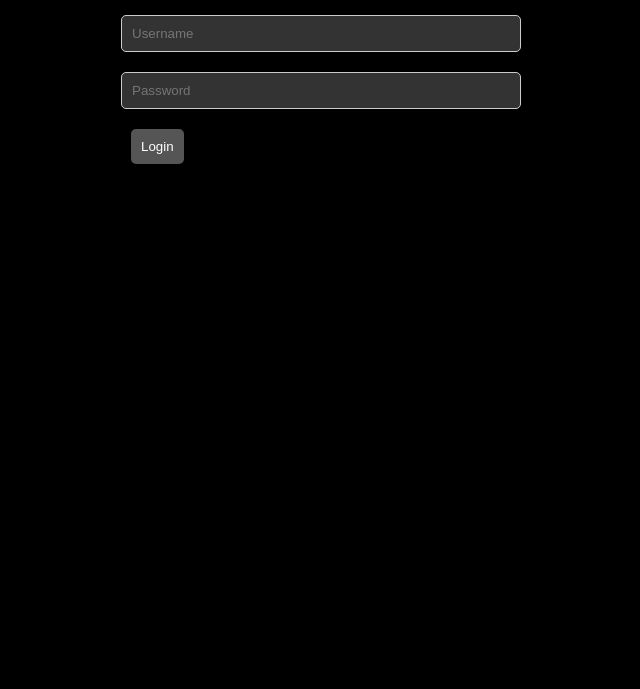
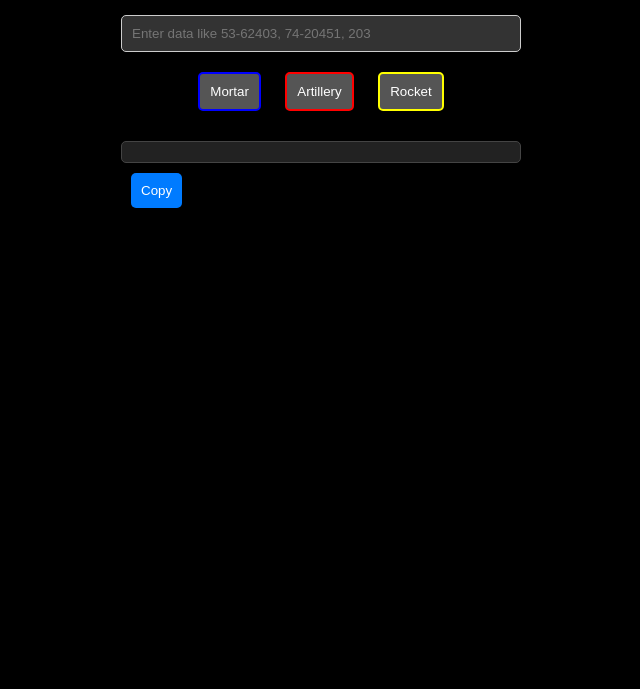
Before and after one commit to Andrii-Kniaziev/azalea, a plain HTML site: page index.html in a window 1280 px wide. Shown: the part 111-800 px from the top of the page, without its empty margins (319-959 px from the left). Drawn offline with Linux system fonts and the light colour scheme.

Commit message:
remove login form

```diff
--- a/index.css
+++ b/index.css
@@ -9,7 +9,7 @@ body {
 }
 
 .container {
-    display: none;
+    display: block;
     text-align: center;
 }
 
--- a/index.html
+++ b/index.html
@@ -7,14 +7,6 @@
   <link rel="stylesheet" href="index.css">
 </head>
 <body>
-<!-- Login Form -->
-<div class="login-form">
-  <h2>Login</h2>
-  <input type="text" id="username" placeholder="Username">
-  <input type="password" id="password" placeholder="Password">
-  <button onclick="login()">Login</button>
-  <p id="login-error" style="color: red;"></p>
-</div>
 
 <!-- Main Content -->
 <div class="main-content container">
@@ -33,22 +25,6 @@
 </div>
 
 <script>
-  const validUsername = 'admin';
-  const validPassword = 'admin';
-
-  function login() {
-    const username = document.getElementById('username').value;
-    const password = document.getElementById('password').value;
-    const errorElement = document.getElementById('login-error');
-
-    if (username === validUsername && password === validPassword) {
-      document.querySelector('.login-form').style.display = 'none';
-      document.querySelector('.main-content').style.display = 'block';
-    } else {
-      errorElement.textContent = 'Invalid login credentials';
-    }
-  }
-
   function processData(type) {
     const dataInput = document.getElementById('dataInput').value;
     const outputElement = document.getElementById('output');
```
